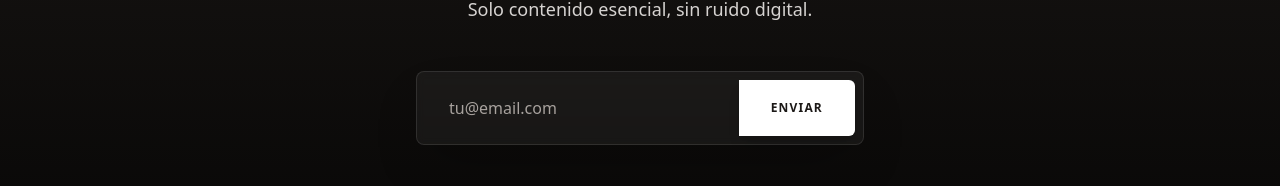
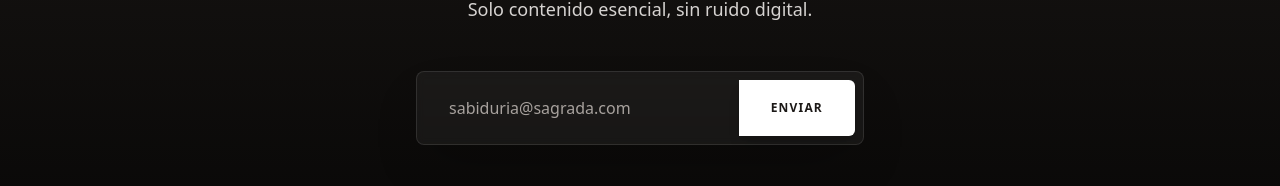
Before and after one commit to sagradacienciaeditorial-coder/sagradaciencia, a React (Create React App) app: page / in a window 1280 px wide. Shown: the part 5666-5852 px from the top of the page. Built offline with nearby package versions, Linux system fonts and the light colour scheme.

Commit message:
Update newsletter placeholder to sabiduria@sagrada.com

```diff
--- a/src/app.jsx
+++ b/src/app.jsx
@@ -389,7 +389,7 @@ const Newsletter = () => {
             <div className="flex flex-col sm:flex-row items-stretch gap-0">
               <input
                 type="email"
-                placeholder="tu@email.com"
+                placeholder="sabiduria@sagrada.com"
                 value={email}
                 onChange={(e) => setEmail(e.target.value)}
                 disabled={status === "loading"}
```
